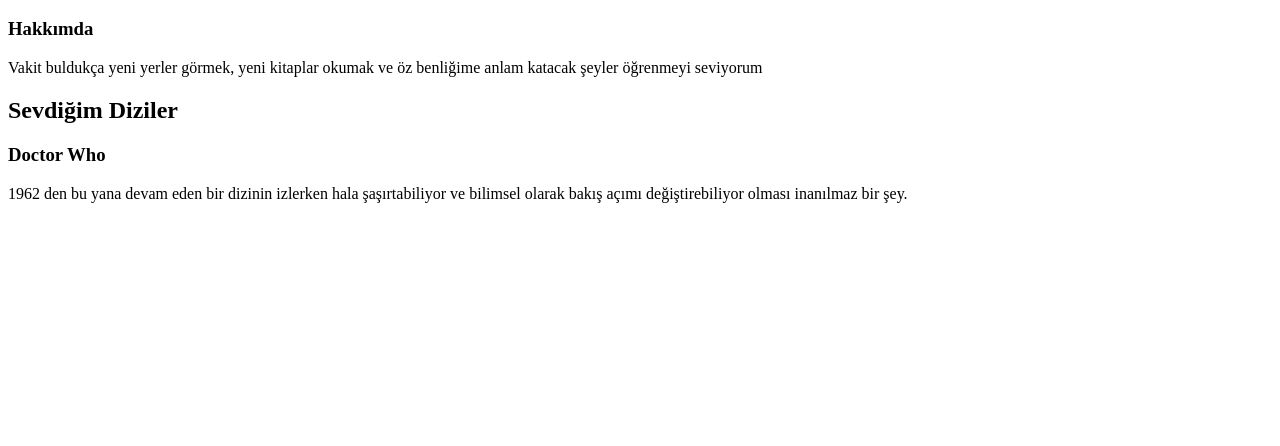
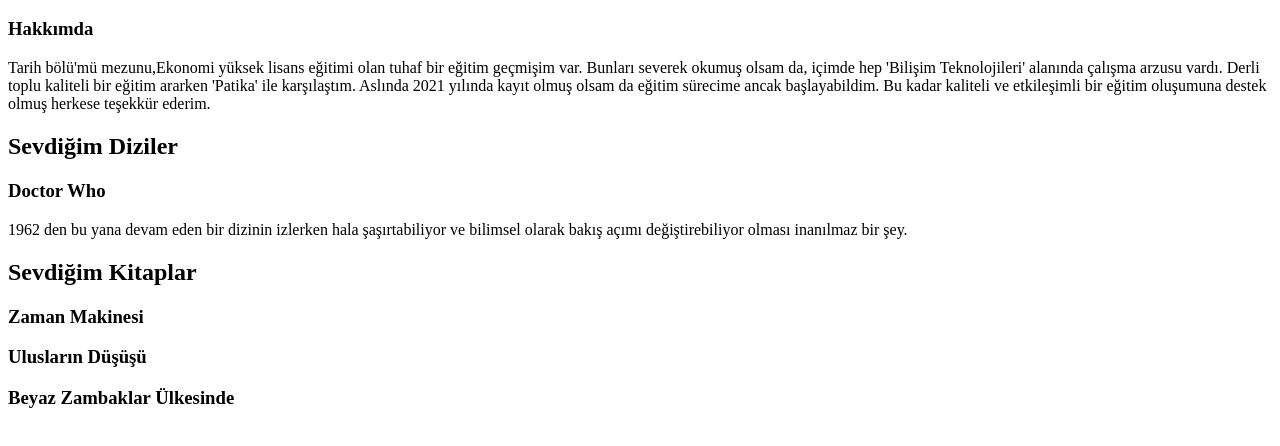
Before and after one commit to tunahanharmanci/-lk-Web-Site, a plain HTML site: page index.html in a window 1280 px wide. Shown: the part 48-494 px from the top of the page. Drawn offline with Linux system fonts and the light colour scheme.

Commit message:
İlk Web Sitesi oluşturuldu

```diff
--- a/index.html
+++ b/index.html
@@ -5,10 +5,14 @@
         <h1>Tunahan Harmancı</h1>
     <!-- Hakkımda Yazısı Yazıldı -->
     <h3>Hakkımda</h3>
-    <p>Vakit buldukça yeni yerler görmek, yeni kitaplar okumak ve öz benliğime anlam katacak şeyler öğrenmeyi seviyorum</p>
-    <!-- Nelerden Keyif Aldığım Hakkında Kısa Bir Parafraf Yazıldı -->
+    <p>Tarih bölü'mü mezunu,Ekonomi yüksek lisans eğitimi olan tuhaf bir eğitim geçmişim var. Bunları severek okumuş olsam da, içimde hep 'Bilişim Teknolojileri' alanında çalışma arzusu vardı. Derli toplu kaliteli bir eğitim ararken 'Patika' ile karşılaştım. Aslında 2021 yılında kayıt olmuş olsam da eğitim sürecime ancak başlayabildim. Bu kadar kaliteli ve etkileşimli bir eğitim oluşumuna destek olmuş herkese teşekkür ederim. </p>
+        <!-- Nelerden Keyif Aldığım Hakkında Kısa Bir Parafraf Yazıldı -->
     <h2>Sevdiğim Diziler</h2>
     <h3>Doctor Who</h3>
     <P>1962 den bu yana devam eden bir dizinin izlerken hala şaşırtabiliyor ve bilimsel olarak bakış açımı değiştirebiliyor olması inanılmaz bir şey.</P>
+    <h2>Sevdiğim Kitaplar</h2>
+    <h3>Zaman Makinesi</h3>
+    <h3>Ulusların Düşüşü</h3>
+    <h3>Beyaz Zambaklar Ülkesinde</h3>
     </body>
 </html>
```
